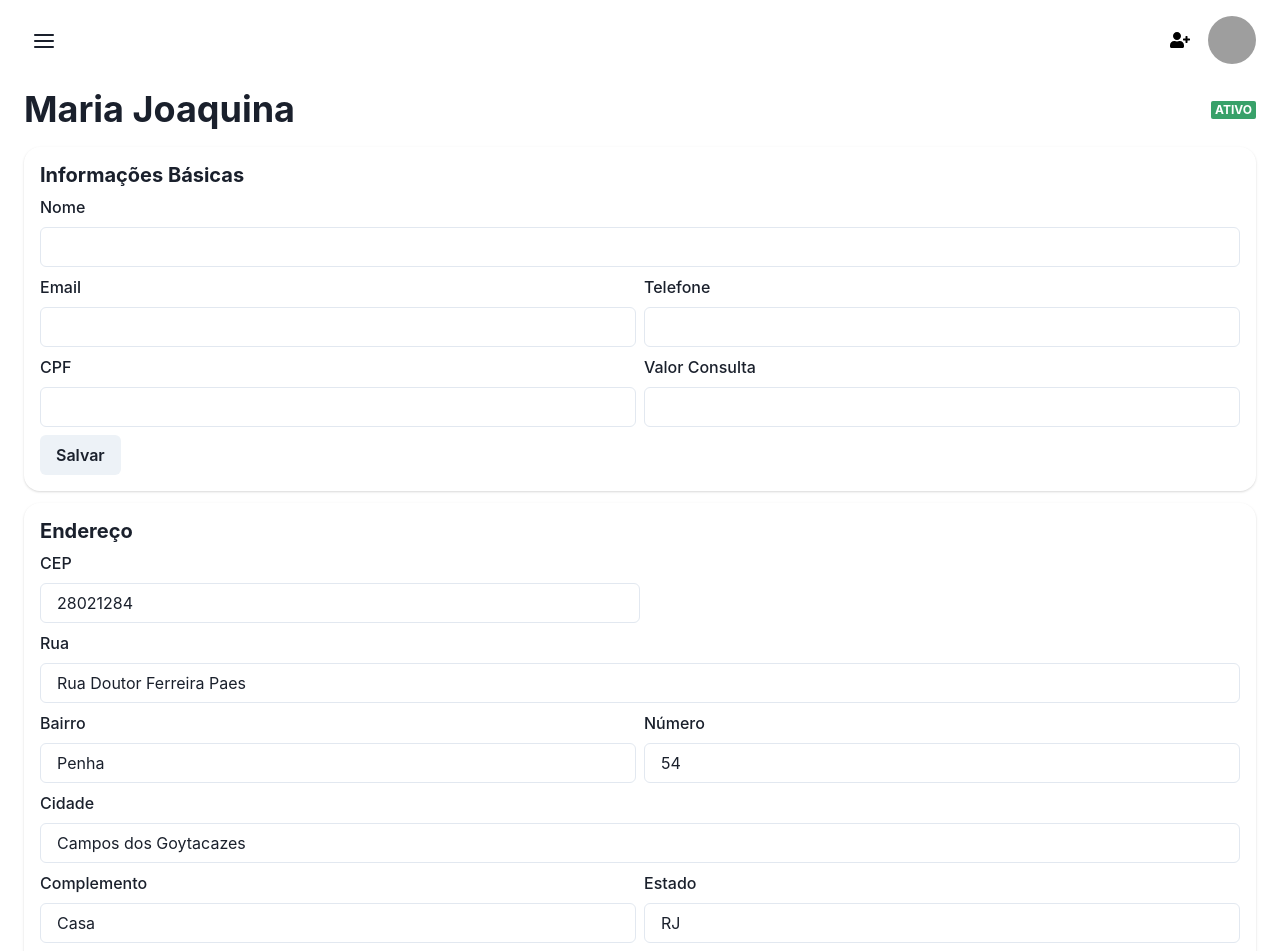
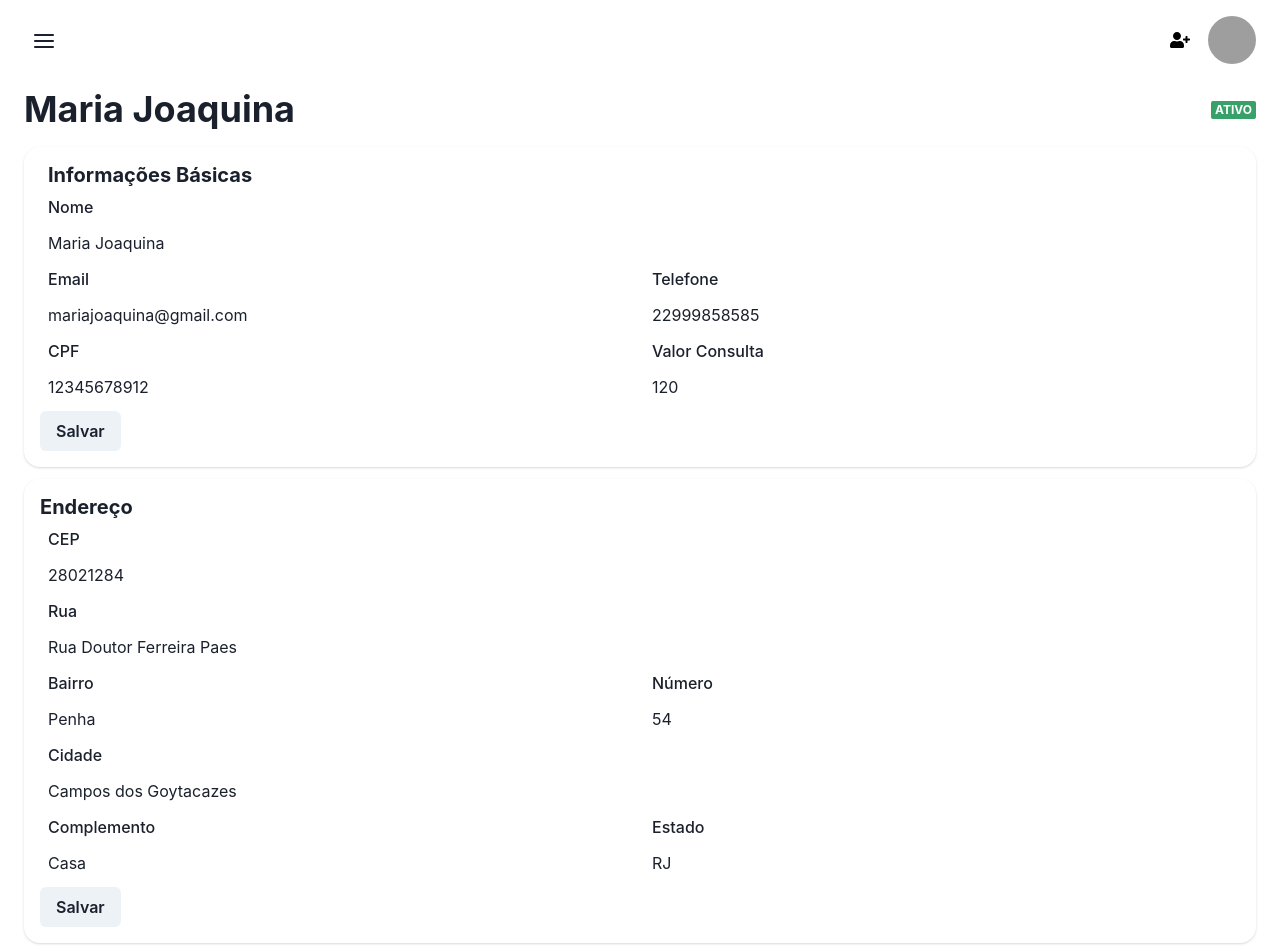
Before and after one commit to desogab/psicontrole, a React (Vite) app: page /clients/1 in a window 1280 px wide. Shown: the top 951 px of the page. Built offline with nearby package versions, Linux system fonts and the light colour scheme; data requests are answered from the project's data file; grey boxes are pictures that could not be loaded.

Commit message:
feat(cardClient): cria estilo e funcionalidade de campos editaveis
cria layout funcional para editar dados de clientes que ja constam no banco

```diff
--- a/src/components/ClientCards/AddressCard.tsx
+++ b/src/components/ClientCards/AddressCard.tsx
@@ -8,12 +8,14 @@ import {
   Box,
   FormErrorMessage,
   Button,
+  EditableInput,
 } from '@chakra-ui/react';
 import { yupResolver } from '@hookform/resolvers/yup';
 import { useEffect } from 'react';
 import { SubmitHandler, useForm } from 'react-hook-form';
 import { schemaClientAddress } from '../../models/yup/formSchema';
 import { ClientInfo } from '../../types';
+import { EditableLayout } from '../EditableLayout/EditableLayout';
 
 interface FormInputs {
   zipcode: string;
@@ -69,43 +71,58 @@ export function AddressCard({ clientAddress }: AddressCardProps) {
       <form onSubmit={handleSubmit(onSubmit)}>
 
         <VStack mb="2" alignContent="flex-start" alignItems="flex-start">
+
           <FormControl isInvalid={!!errors.zipcode}>
-            <FormLabel htmlFor="zipcode">CEP</FormLabel>
-            <Input w="50%" id="zipcode" type="text" {...register('zipcode')} />
+            <FormLabel pl={2} htmlFor="zipcode">CEP</FormLabel>
+            <EditableLayout defaultValue={defaultValues.zipcode}>
+              <EditableInput w="50%" id="zipcode" type="text" {...register('zipcode')} />
+            </EditableLayout>
             <FormErrorMessage>
               {errors.zipcode && errors.zipcode.message}
             </FormErrorMessage>
           </FormControl>
+
           <FormControl isInvalid={!!errors.street}>
-            <FormLabel htmlFor="street">Rua</FormLabel>
-            <Input id="street" type="text" {...register('street')} />
+            <FormLabel pl={2} htmlFor="street">Rua</FormLabel>
+            <EditableLayout defaultValue={defaultValues.street}>
+              <EditableInput id="street" type="text" {...register('street')} />
+            </EditableLayout>
             <FormErrorMessage>
               {errors.street && errors.street.message}
             </FormErrorMessage>
           </FormControl>
+
         </VStack>
 
         <HStack mb="2">
           <FormControl isInvalid={!!errors.district}>
-            <FormLabel htmlFor="district">Bairro</FormLabel>
-            <Input id="district" type="text" {...register('district')} />
+            <FormLabel pl={2} htmlFor="district">Bairro</FormLabel>
+            <EditableLayout defaultValue={defaultValues.district}>
+              <EditableInput id="district" type="text" {...register('district')} />
+            </EditableLayout>
             <FormErrorMessage>
               {errors.district && errors.district.message}
             </FormErrorMessage>
           </FormControl>
+
           <FormControl isInvalid={!!errors.number}>
-            <FormLabel htmlFor="number">Número</FormLabel>
-            <Input id="number" type="number" {...register('number')} />
+            <FormLabel pl={2} htmlFor="number">Número</FormLabel>
+            <EditableLayout defaultValue={defaultValues.number as any}>
+              <EditableInput id="number" type="number" {...register('number')} />
+            </EditableLayout>
             <FormErrorMessage>
               {errors.number && errors.number.message}
             </FormErrorMessage>
           </FormControl>
+
         </HStack>
 
         <HStack mb="2">
           <FormControl isInvalid={!!errors.city}>
-            <FormLabel htmlFor="city">Cidade</FormLabel>
-            <Input id="city" type="text" {...register('city')} />
+            <FormLabel pl={2} htmlFor="city">Cidade</FormLabel>
+            <EditableLayout defaultValue={defaultValues.city}>
+              <EditableInput id="city" type="text" {...register('city')} />
+            </EditableLayout>
             <FormErrorMessage>
               {errors.city && errors.city.message}
             </FormErrorMessage>
@@ -114,15 +131,19 @@ export function AddressCard({ clientAddress }: AddressCardProps) {
 
         <HStack mb="2">
           <FormControl isInvalid={!!errors.complement}>
-            <FormLabel htmlFor="complement">Complemento</FormLabel>
-            <Input id="complement" type="text" {...register('complement')} />
+            <FormLabel pl={2} htmlFor="complement">Complemento</FormLabel>
+            <EditableLayout defaultValue={defaultValues.complement}>
+              <EditableInput id="complement" type="text" {...register('complement')} />
+            </EditableLayout>
             <FormErrorMessage>
               {errors.complement && errors.complement.message}
             </FormErrorMessage>
           </FormControl>
           <FormControl isInvalid={!!errors.state}>
-            <FormLabel htmlFor="state">Estado</FormLabel>
-            <Input id="state" type="text" {...register('state')} />
+            <FormLabel pl={2} htmlFor="state">Estado</FormLabel>
+            <EditableLayout defaultValue={defaultValues.state}>
+              <EditableInput id="state" type="text" {...register('state')} />
+            </EditableLayout>
             <FormErrorMessage>
               {errors.state && errors.state.message}
             </FormErrorMessage>
--- a/src/components/ClientCards/EmergencyCard.tsx
+++ b/src/components/ClientCards/EmergencyCard.tsx
@@ -60,7 +60,7 @@ export function EmergencyCard({ clientEmergency }: EmergencyCardProps) {
         <HStack mb="2" alignContent="flex-start" alignItems="flex-start">
 
           <FormControl isInvalid={!!errors.name}>
-            <FormLabel htmlFor="nameEmergency">Nome</FormLabel>
+            <FormLabel pl={2} htmlFor="nameEmergency">Nome</FormLabel>
             <EditableLayout defaultValue={defaultValues.name}>
               <EditableInput id="nameEmergency" type="text" {...register('name')} />
             </EditableLayout>
@@ -74,7 +74,7 @@ export function EmergencyCard({ clientEmergency }: EmergencyCardProps) {
         <HStack mb="2">
 
           <FormControl isInvalid={!!errors.phone}>
-            <FormLabel htmlFor="phoneEmergency">Telefone</FormLabel>
+            <FormLabel pl={2} htmlFor="phoneEmergency">Telefone</FormLabel>
             <EditableLayout defaultValue={defaultValues.phone}>
               <EditableInput id="phoneEmergency" type="text" {...register('phone')} />
             </EditableLayout>
--- a/src/components/ClientCards/PersonalCard.tsx
+++ b/src/components/ClientCards/PersonalCard.tsx
@@ -3,16 +3,17 @@ import {
   HStack,
   FormControl,
   FormLabel,
-  Input,
   Box,
   Button,
   FormErrorMessage,
+  EditableInput,
 } from '@chakra-ui/react';
 import { SubmitHandler, useForm } from 'react-hook-form';
 import { yupResolver } from '@hookform/resolvers/yup';
 import { useEffect } from 'react';
 import { schemaClientBasicInfo } from '../../models/yup/formSchema';
 import { ClientInfo } from '../../types';
+import { EditableLayout } from '../EditableLayout/EditableLayout';
 
 interface FormInputs {
   name: string;
@@ -43,56 +44,85 @@ export default function PersonalCard({ client }: PersonalCardProps) {
   });
 
   const onSubmit: SubmitHandler<FormInputs> = async (data) => {
-    console.log(data);
+    const response = new Promise<void>((resolve) => {
+      setTimeout(() => {
+        // eslint-disable-next-line no-alert
+        alert(JSON.stringify(data, null, 2));
+        resolve();
+      }, 1500);
+    });
+    return response;
   };
+
+  useEffect(() => {
+    reset(defaultValues);
+  }, [client]);
 
   return (
     <Box p={4} borderRadius="2xl" boxShadow="base">
-      <Heading as="h3" size="md" mb="2">Informações Básicas</Heading>
+      <Heading pl={2} as="h3" size="md" mb="2">Informações Básicas</Heading>
       <form onSubmit={handleSubmit(onSubmit)}>
 
-        <HStack mb="2" alignContent="flex-start" alignItems="flex-start">
+        <HStack mb="2">
+
           <FormControl isInvalid={!!errors.name}>
-            <FormLabel htmlFor="name">Nome</FormLabel>
-            <Input id="name" type="text" {...register('name')} />
+            <FormLabel pl={2} htmlFor="name">Nome</FormLabel>
+            <EditableLayout defaultValue={defaultValues.name}>
+              <EditableInput id="name" type="text" {...register('name')} />
+            </EditableLayout>
             <FormErrorMessage>
               {errors.name && errors.name.message}
             </FormErrorMessage>
           </FormControl>
+
         </HStack>
 
         <HStack mb="2">
+
           <FormControl isInvalid={!!errors.email}>
-            <FormLabel htmlFor="email">Email</FormLabel>
-            <Input id="email" type="email" {...register('email')} />
+            <FormLabel pl={2} htmlFor="email">Email</FormLabel>
+            <EditableLayout defaultValue={defaultValues.email}>
+              <EditableInput id="email" type="email" {...register('email')} />
+            </EditableLayout>
             <FormErrorMessage>
               {errors.email && errors.email.message}
             </FormErrorMessage>
           </FormControl>
+
           <FormControl isInvalid={!!errors.phone}>
-            <FormLabel htmlFor="phone">Telefone</FormLabel>
-            <Input id="phone" type="tel" {...register('phone')} />
+            <FormLabel pl={2} htmlFor="phone">Telefone</FormLabel>
+            <EditableLayout defaultValue={defaultValues.phone}>
+              <EditableInput id="phone" type="tel" {...register('phone')} />
+            </EditableLayout>
             <FormErrorMessage>
               {errors.phone && errors.phone.message}
             </FormErrorMessage>
           </FormControl>
+
         </HStack>
 
         <HStack mb="2">
+
           <FormControl isInvalid={!!errors.cpf}>
-            <FormLabel htmlFor="cpf">CPF</FormLabel>
-            <Input id="cpf" type="text" {...register('cpf')} />
+            <FormLabel pl={2} htmlFor="cpf">CPF</FormLabel>
+            <EditableLayout defaultValue={defaultValues.cpf}>
+              <EditableInput id="cpf" type="text" {...register('cpf')} />
+            </EditableLayout>
             <FormErrorMessage>
               {errors.cpf && errors.cpf.message}
             </FormErrorMessage>
           </FormControl>
+
           <FormControl isInvalid={!!errors.consultationPrice}>
-            <FormLabel htmlFor="consultationPrice">Valor Consulta</FormLabel>
-            <Input id="consultationPrice" type="number" {...register('consultationPrice')} />
+            <FormLabel pl={2} htmlFor="consultationPrice">Valor Consulta</FormLabel>
+            <EditableLayout defaultValue={defaultValues.consultationPrice as any}>
+              <EditableInput id="consultationPrice" type="number" {...register('consultationPrice')} />
+            </EditableLayout>
             <FormErrorMessage>
               {errors.consultationPrice && errors.consultationPrice.message}
             </FormErrorMessage>
           </FormControl>
+
         </HStack>
 
         <Button type="submit" isLoading={isSubmitting}>Salvar</Button>
--- a/src/components/EditableLayout/EditableControls.tsx
+++ b/src/components/EditableLayout/EditableControls.tsx
@@ -6,7 +6,6 @@ export function EditableControls() {
     isEditing,
     getSubmitButtonProps,
     getCancelButtonProps,
-    getEditButtonProps,
   } = useEditableControls();
 
   return isEditing ? (
@@ -18,5 +17,5 @@ export function EditableControls() {
         {...getCancelButtonProps()}
       />
     </ButtonGroup>
-  ) : <IconButton aria-label="editar campo" size="sm" icon={<EditIcon />} {...getEditButtonProps()} />;
+  ) : null;
 }
--- a/src/components/EditableLayout/EditableLayout.tsx
+++ b/src/components/EditableLayout/EditableLayout.tsx
@@ -1,6 +1,8 @@
 import {
   Editable,
   EditablePreview,
+  Tooltip,
+  useColorModeValue,
 } from '@chakra-ui/react';
 import { ReactNode } from 'react';
 import { EditableControls } from './EditableControls';
@@ -19,9 +21,18 @@ export function EditableLayout({
       alignItems="center"
       justifyContent="space-between"
       isPreviewFocusable
+      selectAllOnFocus
       defaultValue={defaultValue}
+      borderRadius="base"
     >
-      <EditablePreview />
+      <Tooltip label="clique para editar">
+        <EditablePreview
+          px={2}
+          _hover={{
+            background: useColorModeValue('gray.100', 'gray.700'),
+          }}
+        />
+      </Tooltip>
 
       {children}
 
--- a/src/pages/client/ClientById.tsx
+++ b/src/pages/client/ClientById.tsx
@@ -40,7 +40,7 @@ export function ClientById() {
 
       </Flex>
       <SimpleGrid spacing={3}>
-        <PersonalCard client={client} />
+        {client && <PersonalCard client={client} />}
         {client?.clientAddress && <AddressCard clientAddress={client?.clientAddress} />}
         {client?.clientEmergency && <EmergencyCard clientEmergency={client?.clientEmergency} />}
       </SimpleGrid>
```
